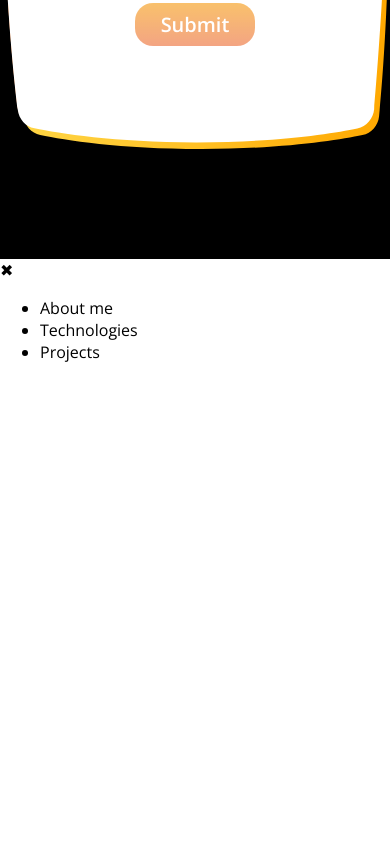
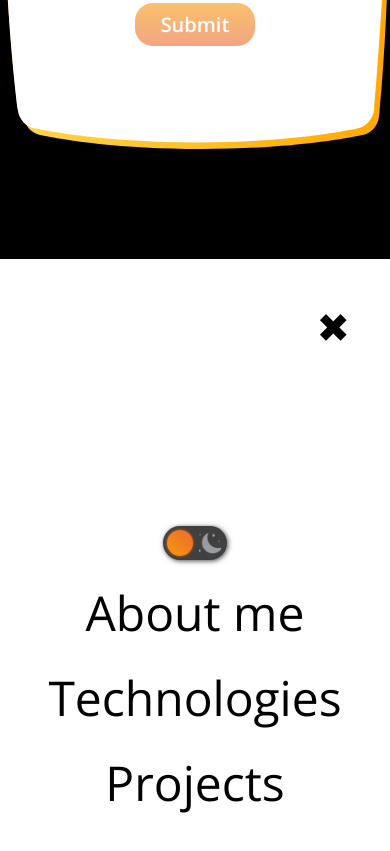
Before and after one commit to JulianJesacher/Portfolio, a website: page index.html in a window 390 px wide. Shown: the part 3955-4806 px from the top of the page. Before the commit the page ends 4334 px from the top, so only its background shows below. Drawn offline with nearby package versions, Linux system fonts and the light colour scheme; no server answers; a web font is replaced by a local one.

Commit message:
Add styling to mobile-menu

```diff
--- a/index.html
+++ b/index.html
@@ -13,6 +13,7 @@
         <link rel="stylesheet" href="styles/projects-section.styles.css" />
         <link rel="stylesheet" href="styles/utils.styles.css" />
         <link rel="stylesheet" href="styles/welcome-section.styles.css" />
+        <link rel="stylesheet" href="styles/mobile-menu.styles.css" />
         <script type="text/javascript" src="contact-me.controller.js"></script>
         <script src="https://www.google.com/recaptcha/api.js" async defer></script>
     </head>
@@ -361,10 +362,16 @@
         </div>
 
         <div class="mobile-menu">
-            <div class="close-menu">
-                ✖
-            </div>
+            <div class="close-menu">✖</div>
             <ul class="menu-items">
+                <li>
+                    <div class="darkmode-slider">
+                        <label for="darkmode-checkbox">
+                            <input type="checkbox" id="darkmode-checkbox" />
+                            <div class="slider"></div>
+                        </label>
+                    </div>
+                </li>
                 <li>About me</li>
                 <li>Technologies</li>
                 <li>Projects</li>
--- /dev/null
+++ b/styles/mobile-menu.styles.css
@@ -0,0 +1,76 @@
+.mobile-menu {
+    display: grid;
+    align-items: center;
+    position: relative;
+    width: 100vw;
+    height: 100vh;
+    color: var(--primary-text-color);
+}
+
+.mobile-menu .close-menu {
+    position: absolute;
+    top: 2.5rem;
+    right: 2.5rem;
+    font-size: 2.5rem;
+    transition-duration: .75s;
+}
+
+.mobile-menu .close-menu:hover,
+.mobile-menu .close-menu:active {
+    transform: rotate(-90deg) scale(1.1);
+    color: var(--orange-dark);
+    transition-timing-function: ease-out;
+    font-weight: 800;
+    transition-property: transform;
+}
+
+.mobile-menu .menu-items {
+    justify-items: center;
+    list-style: none;
+    padding: 0;
+    margin: 0;
+    display: flex;
+    flex-direction: column;
+    align-items: center;
+}
+
+.mobile-menu .menu-items li {
+    font-size: 3rem;
+    font-weight: 500;
+    margin-bottom: 1.25rem;
+    cursor: pointer;
+}
+
+.mobile-menu .menu-items li:first-child {
+    display: grid;
+    align-items: center;
+    position: relative;
+}
+
+.mobile-menu .menu-items li:hover:not(:first-child),
+.mobile-menu .menu-items li:active:not(:first-child) {
+    color: var(--orange-dark);
+    transform: scale(1.1);
+    transition-duration: 1s;
+    font-weight: 600;
+    transition: transform;
+}
+
+.mobile-menu .menu-items li:not(:first-child):after {
+    content: '';
+    position: absolute;
+    width: 100%;
+    transform: scaleX(0);
+    height: 4px;
+    bottom: -0.15em;
+    left: 0;
+    background-color: var(--orange-dark);
+    transform-origin: bottom left;
+    transition: transform 0.5s ease-out;
+}
+
+.mobile-menu .menu-items li:hover:not(:first-child):after,
+.mobile-menu .menu-items li:active:not(:first-child):after {
+    transform: scaleX(1);
+    transform-origin: bottom left;
+}
```
